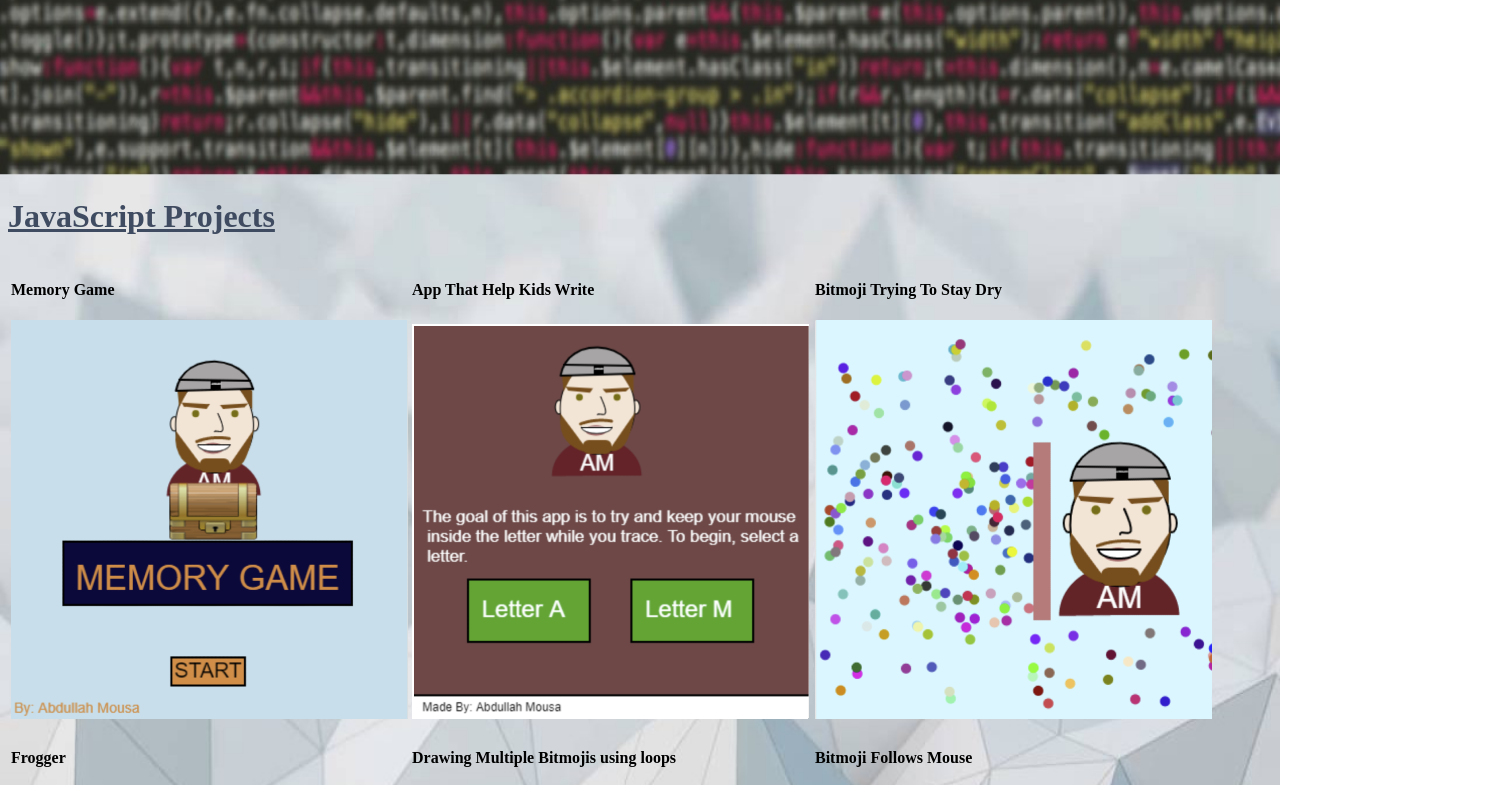
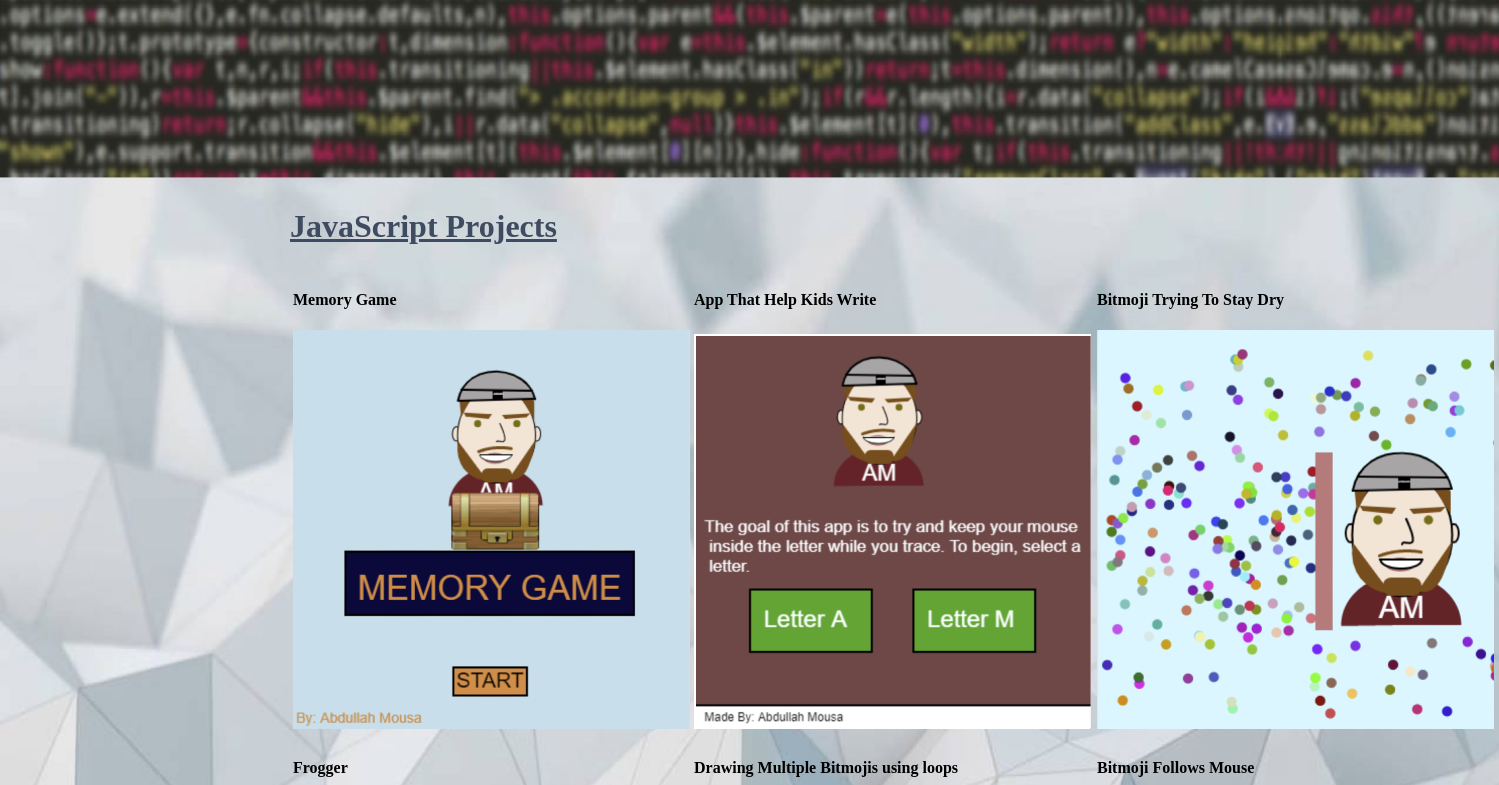
Before and after one commit to I-Dont-Byte/I-Dont-Byte.github.io, a plain HTML site: page javascript.html in a window 1280 px wide. Shown: the part 293-1078 px from the top of the page, 1499 px wide, since content can reach past the window. Drawn offline with Linux system fonts and the light colour scheme.

Commit message:
Update javascript.html

```diff
--- a/javascript.html
+++ b/javascript.html
@@ -8,12 +8,16 @@
 				background-image: url("myBackground.jpg");
 				background-size: cover;
 				background-repeat: no-repeat;
-
-
+			}
+			.content {
+  				max-width: 700px;
+  				margin: auto;
+  				padding: 10px;
 			}
 		</style>
 	</head>
 	<body>
+		<div class="content">
 		<img src = "myBanner.png" alt = "Banner Image" height = "200" >
 		<br>
 		<table>
@@ -106,5 +110,6 @@
 				</tr>
 			</tbody>
 		</table>
+		</div>
 	</body>
 </html>
```
